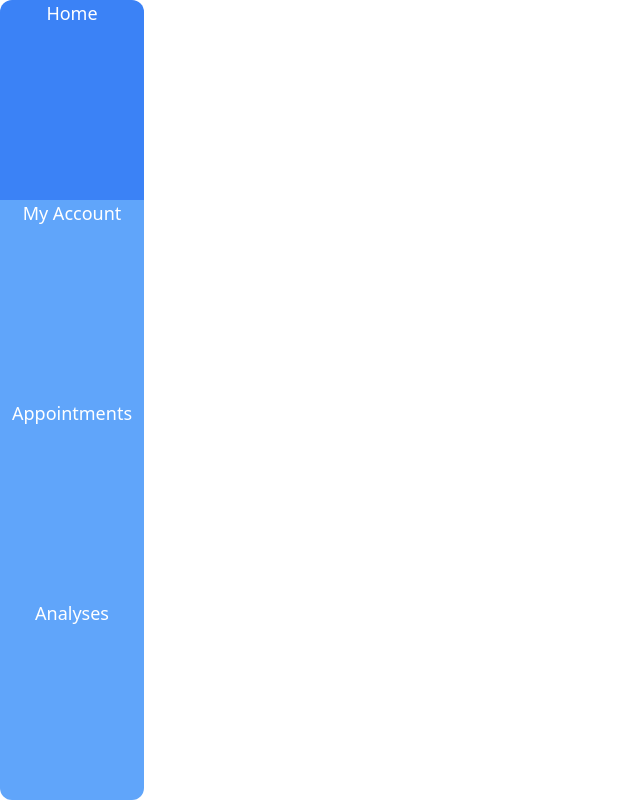
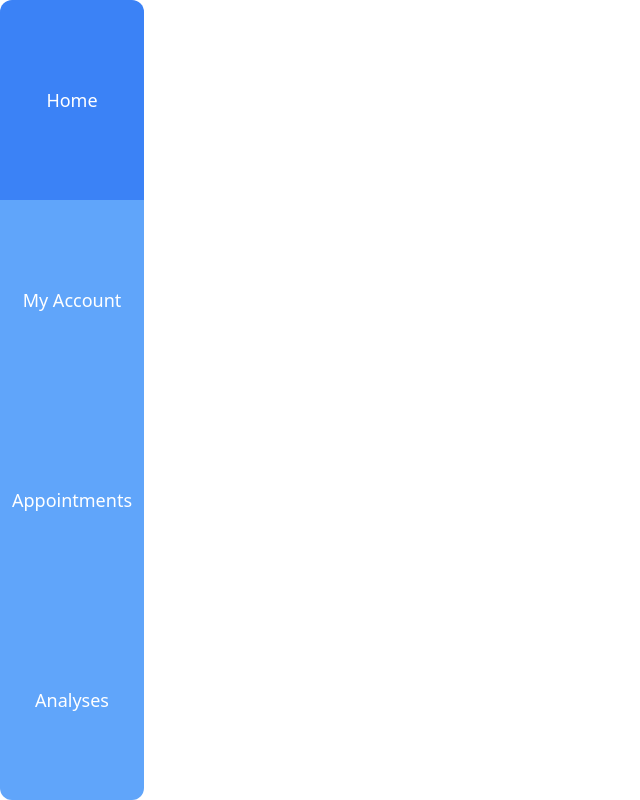
Before and after one commit to LucaStefan112/MedConnect, a Next.js app: page / in a window 1280 px wide. Shown: the whole page, without its empty margins (0-640 px from the left). Built offline with nearby package versions, Linux system fonts and the light colour scheme.

Commit message:
Improved Side Menu Design
I have improved the design of the side menu.

```diff
--- a/components/SideMenu/SideMenu.tsx
+++ b/components/SideMenu/SideMenu.tsx
@@ -8,7 +8,11 @@ export default function SideMenu ()
 {
   return (
 
-    <div className = 'flex flex-col w-36 h-screen bg-white'>
+    <div className = {`
+    flex flex-col
+    w-36 h-screen
+    bg-white`
+    }>
 
       <SideMenuButton path = {Routes.HOME} name = 'Home' />
       <SideMenuButton path = {Routes.USER} name = 'My Account' />
--- a/components/SideMenu/SideMenuButton.tsx
+++ b/components/SideMenu/SideMenuButton.tsx
@@ -12,9 +12,9 @@ export default function SideMenuButton ({path, name} : {path: string, name: stri
   return (
 
     <div className = {`
-      flex flex-col
+      flex flex-col justify-center
       w-100 h-1/4
-      text-white text-center align-bottom text-side_menu_font_size
+      text-white text-center text-side_menu_font_size
       ${ path === Routes.HOME ? 'rounded-t-xl' : ''}
       ${ path === Routes.ANALYSES ? 'rounded-b-xl' : ''}
       ${ pathname === path ? 'bg-side_menu_darker_blue' : 'bg-side_menu_lighter_blue' }`}>
```
